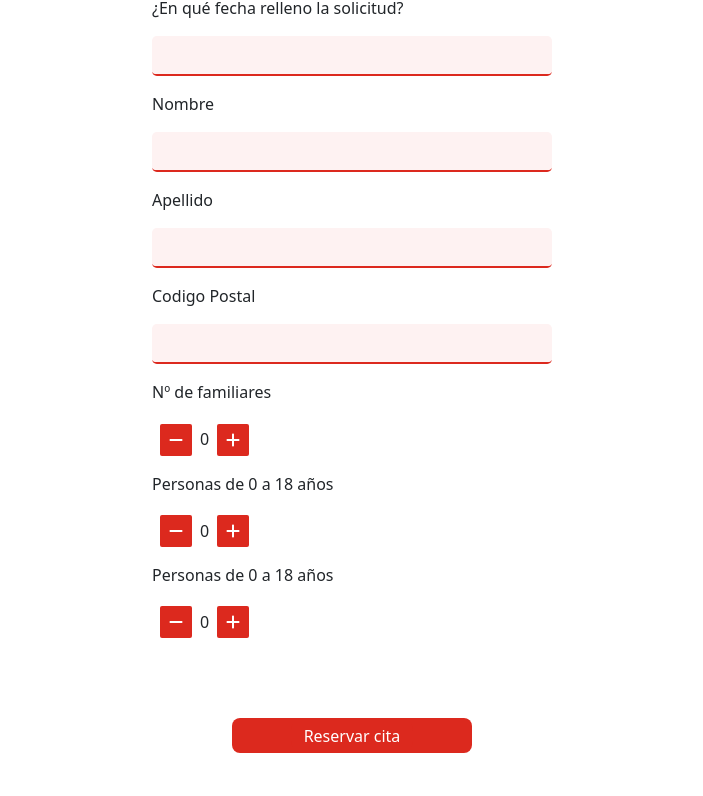
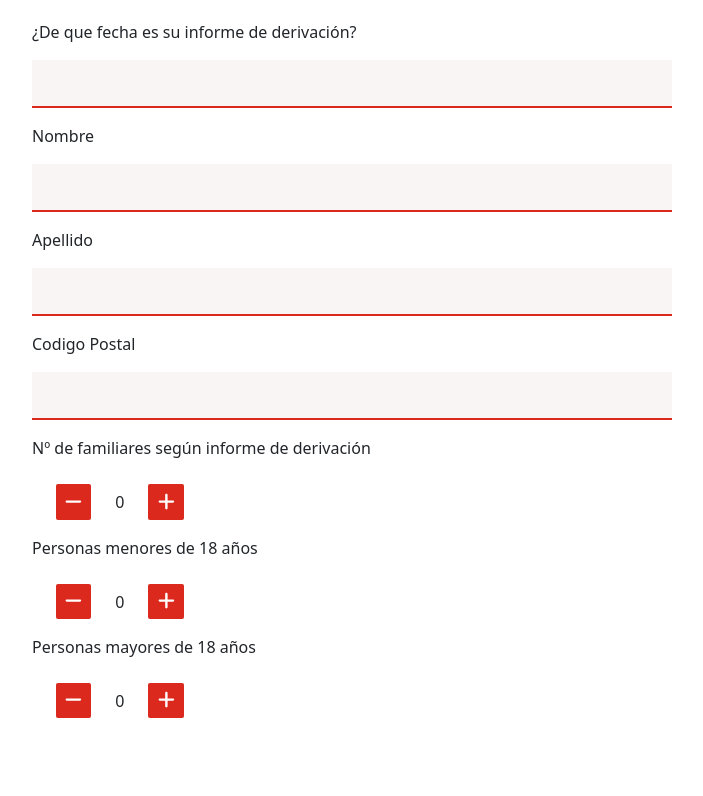
Before and after one commit to Wannda-Abreu/ropero-solidario, a React (Vite) app in the folder client/: page /userform in a window 1280 px wide. Shown: the part 552-1348 px from the top of the page, without its empty margins (288-991 px from the left). Built offline with nearby package versions, Linux system fonts and the light colour scheme.

Commit message:
feat(contact-page): Adding new contact page

```diff
--- a/client/package.json
+++ b/client/package.json
@@ -12,6 +12,7 @@
   "dependencies": {
     "@fortawesome/fontawesome-free": "^6.4.2",
     "@fortawesome/fontawesome-svg-core": "^6.4.2",
+    "@fortawesome/free-brands-svg-icons": "^6.4.2",
     "@fortawesome/free-solid-svg-icons": "^6.4.2",
     "@fortawesome/react-fontawesome": "^0.2.0",
     "moment": "^2.29.4",
--- a/client/src/Routes/router.tsx
+++ b/client/src/Routes/router.tsx
@@ -13,6 +13,7 @@ import RegisterForm from "../pages/adminViews/register/register.tsx";
 import AdminSettings from "../pages/adminViews/adminSettings/adminSettings.tsx";
 import SettingsPage from "../pages/adminViews/settings/settings.tsx";
 import AdminCalendar from "../pages/adminViews/adminCalendar/adminCalendar.tsx"
+import ContactPage from "../pages/userViews/contactPage/contactPage.tsx";
 
 
 const router = createBrowserRouter([
@@ -39,6 +40,10 @@ const router = createBrowserRouter([
       {
         path: "/datealert",
         element: <AppoinmentConfirmation />,
+      },
+      {
+        path: "/contact",
+        element: <ContactPage />,
       },
       {
         path: "/login",
@@ -73,7 +78,6 @@ const router = createBrowserRouter([
         path: "/settings",
         element: <SettingsPage/>,
       },
-
     ],
   },
 ]);
--- a/client/src/components/Button/Button.css
+++ b/client/src/components/Button/Button.css
@@ -8,5 +8,5 @@
     height: 2.2rem;
     border-radius: 1vw;
     font-size: 1rem;
-    padding: .8rem;
-}
+    padding: 1rem;
+}contactPage.tsx
--- a/client/src/components/Navbar/Navbar.css
+++ b/client/src/components/Navbar/Navbar.css
@@ -38,7 +38,7 @@
   text-decoration: none;
   margin-right: 3rem;
   color: white;
-  font-size: 0.9rem;
+  font-size: 1rem;
 }
 .navbar-li:hover {
  font-weight: 600;
--- a/client/src/components/Navbar/Navbar.tsx
+++ b/client/src/components/Navbar/Navbar.tsx
@@ -70,7 +70,7 @@ function Header() {
           <Link to="/newuser" className="navbar-li" aria-label="aboutus">
             Información adicional
           </Link>
-          <Link to="/newuser" className="navbar-li" aria-label="contact"> {/*pendiente verificar si hay que crear la pag*/}
+          <Link to="/contact" className="navbar-li" aria-label="contact"> {/*pendiente verificar si hay que crear la pag*/}
             Contacto
           </Link>
         </ul>
--- a/client/src/components/UserForm/UserForm.tsx
+++ b/client/src/components/UserForm/UserForm.tsx
@@ -39,11 +39,11 @@ const UserFormComponent: React.FC<UserFormProps> = ({ onSubmit, buttonLink }) =>
   };
 
   return (
-    <Form onSubmit={handleSubmit} className="report-container mt-4">
+    <Form onSubmit={handleSubmit} className="report-container mt-5">
       <Container>
         <Form.Group>
           <InputField
-            label="¿En qué fecha relleno la solicitud?"
+            label="¿De que fecha es su informe de derivación?"
             type="text"
             value={user_name}
             onChange={(e) => setUserName(e.target.value)}
@@ -73,17 +73,17 @@ const UserFormComponent: React.FC<UserFormProps> = ({ onSubmit, buttonLink }) =>
             onChange={(e) => setPostalCode(e.target.value)}
           />
         </Form.Group>
-        <div className="mt-3 mb-2">Nº de familiares</div>
+        <div className="mt-3 mb-2">Nº de familiares según informe de derivación</div>
         <ClickCounter
           initialCount={numberOfRelatives}
           onUpdate={(newCount: number) => setNumberOfRelatives(newCount)}
         />
-        <div className="mt-3 mb-2">Personas de 0 a 18 años</div>
+        <div className="mt-3 mb-2">Personas menores de 18 años</div>
         <ClickCounter
           initialCount={people0to18}
           onUpdate={(newCount: number) => setPeople0to18(newCount)}
         />
-        <div className="mt-3 mb-2">Personas de 0 a 18 años</div>
+        <div className="mt-3 mb-2">Personas mayores de 18 años</div>
         <ClickCounter
           initialCount={0}
           onUpdate={(newCount: number) => setPeople0to18(newCount)}
--- a/client/src/components/UserForm/userForm.css
+++ b/client/src/components/UserForm/userForm.css
@@ -1,46 +1,43 @@
+
 .report-container {
+  display: flex;
+  justify-content: center;
   width: 100%;
-  height: 100%;
-  margin-bottom: 5rem;
 }
 
 .inputField input {
-  width: 25rem;
-  height: 2.5rem;
+  width: 50vw;
+  height: 3rem;
   margin-top: 1rem;
   border: none;
-  border-radius: 0.3rem;
-  background-color: #fef2f2;
-  border-bottom: 2px solid #DC291E;
+  background-color: #faf5f5;
+  border-bottom: 2px solid #dc291e;
 }
-.inputField label{
+.inputField label {
   margin-top: 1rem;
 }
 .form-button {
   display: flex;
-  align-items: center;
   justify-content: center;
-  width: 60%;
+  width: 50%;
   margin: 5rem auto 0;
   margin-bottom: 3rem;
-  border-radius: 0.5rem;
-  background-color: #DC291E;
+}
+
+.counterButton {
+  width: 2.2rem;
+  height: 2.2rem;
+  font-size: 1.2rem;
+  background-color: #dc291e;
   color: white;
   border: none;
-  cursor: pointer;
-  font-size: 2.5rem;
+  border-radius: 2px;
+  margin-top: 1rem;
+  margin-right: 1.5rem;
+  margin-left: 1.5rem;
 }
-
-
-.counterButton {
-  width: 2rem;
-  height: 2rem;
-  background-color: #DC291E;
-  color: white;
-  border: none;
-  padding: 1%;
-  border-radius: 2px;
-  margin-top: .7rem;
-  margin-right: 0.5rem;
-  margin-left: 0.5rem;
+@media only screen and (max-width: 768px) {
+  .inputField input {
+    width: 80vw;
+  }
 }
--- /dev/null
+++ b/client/src/pages/userViews/contactPage/contactPage.css
@@ -0,0 +1,39 @@
+.contact-info {
+    display: flex;
+    justify-content: space-around;
+    margin: 1rem;
+  }
+
+  .info-section {
+    margin: 1rem;
+    width: 25rem;
+    height: 10rem;
+    border-radius: .5rem;
+  }
+
+  .whatsapp-section {
+    width: 30vw;
+    height: 11rem;
+    background-color:#000000;
+    font-size: 1rem;
+    color: #ffffff;
+    padding: 1rem;
+  }
+
+  .location-section {
+    width: 30vw;
+    height: 11rem;
+    background-color:#000000;
+    font-size: 1rem;
+    color: #ffffff;
+    padding: 1rem;
+  }
+
+  .clock-section {
+    width: 30vw;
+    height: 11rem;
+    background-color:#000000;
+    font-size: 1rem;
+    color: #ffffff;
+    padding: 1rem;
+  }
--- /dev/null
+++ b/client/src/pages/userViews/contactPage/contactPage.tsx
@@ -0,0 +1,38 @@
+import { Card } from "react-bootstrap";
+import { FontAwesomeIcon } from "@fortawesome/react-fontawesome";
+import { faMapMarkerAlt, faClock } from "@fortawesome/free-solid-svg-icons";
+import { faWhatsapp } from "@fortawesome/free-brands-svg-icons";
+import "./ContactPage.css";
+
+function ContactPage() {
+  return (
+    <div className="card-container">
+      <Card border="0">
+        <Card.Body className="user-card-text d-flex flex-column flex-md-row justify-content-center align-items-center">
+          <Card.Text className="user-txt text-center">
+
+            <p className="m-4 d-flex contact-info">
+              <span className="info-section whatsapp-section m-3 ">
+                <FontAwesomeIcon icon={faWhatsapp} size="4x" />
+                <h6 className="m-2">WhatsApp:</h6>
+                 +34 677450122
+              </span>
+              <span className="info-section location-section m-3">
+                <FontAwesomeIcon icon={faMapMarkerAlt} size="4x" />
+                <h6 className="m-2">Dirección:</h6>
+                C/ del Alcalde Sainz de Baranda, 93 28007 Madrid
+              </span>
+              <span className="info-section clock-section m-3">
+                <FontAwesomeIcon icon={faClock} size="4x" />
+                <h6 className="m-2">Horarios de Atención:</h6>
+                 Lunes a Viernes: 10:00 am - 3:00 pm
+              </span>
+            </p>
+          </Card.Text>
+        </Card.Body>
+      </Card>
+    </div>
+  );
+}
+
+export default ContactPage;
--- a/client/src/pages/userViews/newUser/newUser.tsx
+++ b/client/src/pages/userViews/newUser/newUser.tsx
@@ -14,11 +14,10 @@ function NewUser() {
             <Card.Text className="user-txt text-center">
               <h6 className="mb-4">Bienvenido a proyecto ropero solidario</h6>
               <p className="mb-4">
-                Para comenzar el proceso de asistencia, por favor, dirígete a
-                la oficina externa de Servicios Sociales ubicada en [dirección]. Allí, encontrarás el formulario necesario para iniciar el proceso y recibir el apoyo adecuado.
+              Si eres nuevo en Ropero Solidario, diríjase a tu centro de servicios sociales para que te realicen un informe de derivación.
               </p>
               <p className="mb-5">
-                Tras completar el formulario, contáctanos por WhatsApp para más detalles. Agradecemos tu colaboración y estamos comprometidos a brindarte el mejor apoyo. ¡Esperamos tu visita!
+              Una vez que tengas el informe de derivación contáctanos por WhatsApp +34 677450122. Agradecemos tu colaboración y estamos comprometidos a brindarte el mejor apoyo. ¡Esperamos tu visita!
               </p>
               <div className="card-button d-flex justify-content-center">
               <Link to="/">
```
Also changed, not shown: client/src/pages/userViews/newUser/newUser.css (line endings or trailing spaces), 1 other file (tests, documents, lock files or other folders).
